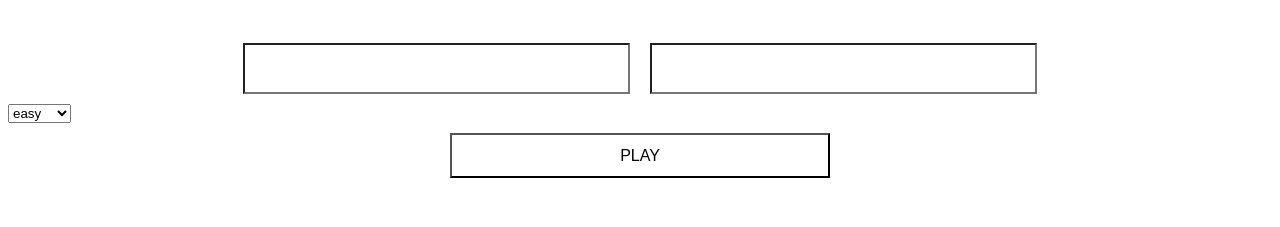
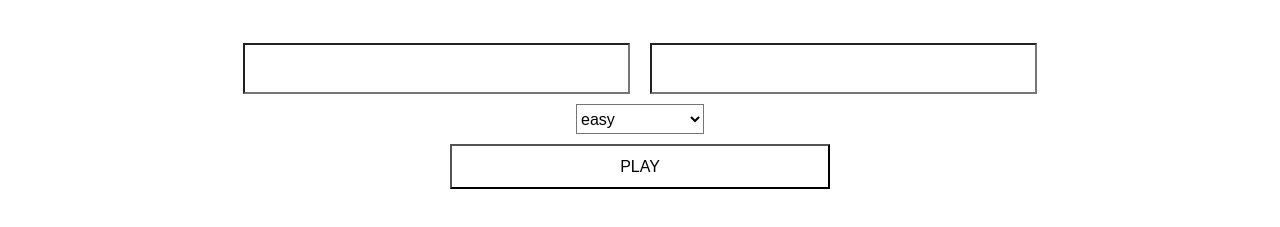
Before and after one commit to jhleekr/minesweeper, a plain HTML site: page home.html in a window 1280 px wide. Shown: the part 165-392 px from the top of the page. Drawn offline with Linux system fonts and the light colour scheme; a web font is replaced by a local one.

Commit message:
난이도 버튼 가운데 정렬

```diff
--- a/home.css
+++ b/home.css
@@ -40,8 +40,15 @@ h1 {
 }
 #play {
 	background-color: white;
-	margin: 10px;
 	height: 45px;
 	width: 30%;
 	font-size: 100%;
+	margin-top: 40px;
 }
+#difficulty {
+	position: absolute;
+	background-color: white;
+	height: 30px;
+	width: 10%;
+	font-size: 100%;
+}
--- a/home.html
+++ b/home.html
@@ -22,13 +22,14 @@ home page
 			<input class="xy" id="xsize" type="text" onkeyup="if(window.event.keyCode==13){generate()}">
 			<input class="xy" id="ysize" type="text" onkeyup="if(window.event.keyCode==13){generate()}">
 		</div>
-        <select id="difficulty">
-            <option value="easy" selected>easy</option>
-            <option value="normal">normal</option>
-            <option value="hard">hard</option>
-            <option value="hell">hell</option>
-        </select>
+
 		<div id="playButton">
+			<select id="difficulty">
+				<option value="easy" selected>easy</option>
+				<option value="normal">normal</option>
+				<option value="hard">hard</option>
+				<option value="hell">hell</option>
+			</select>
 			<input id = "play" type="button" value="PLAY" onclick="generate()">
 		</div>
 	</div>
```
